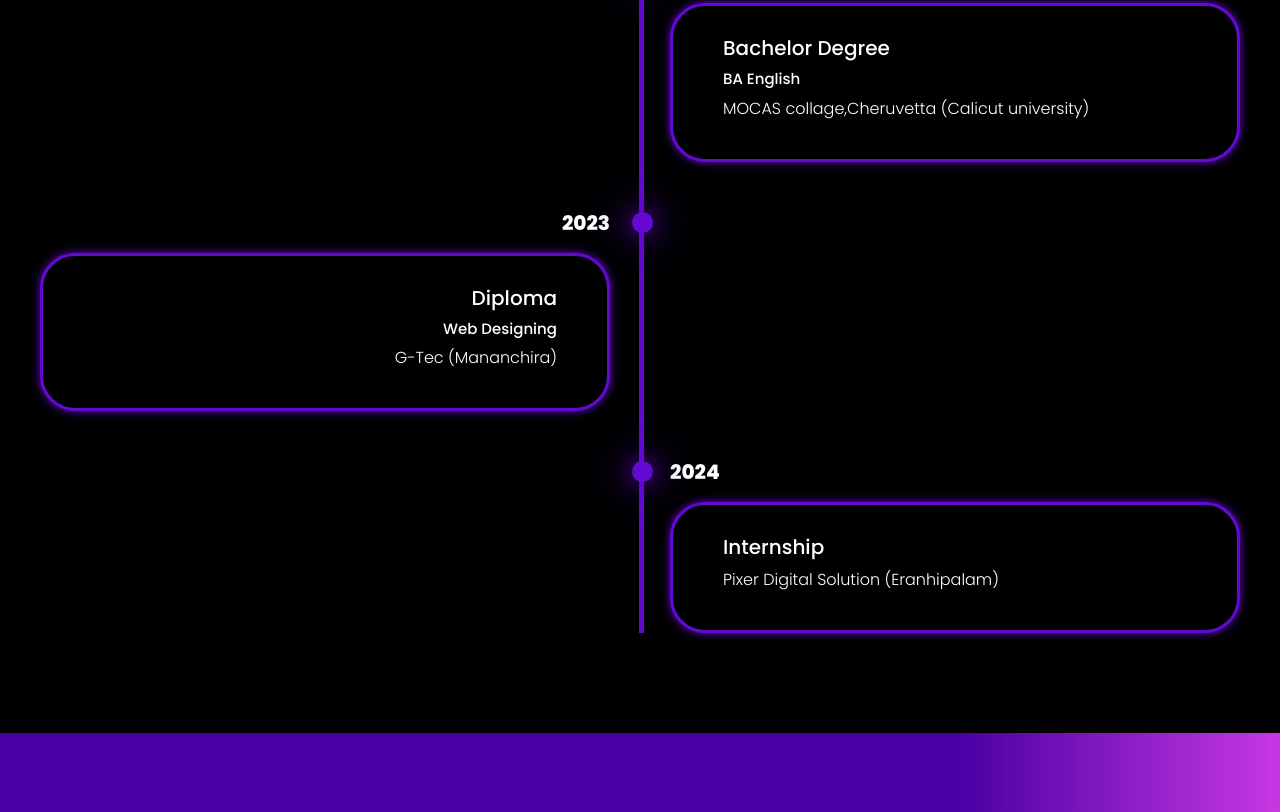
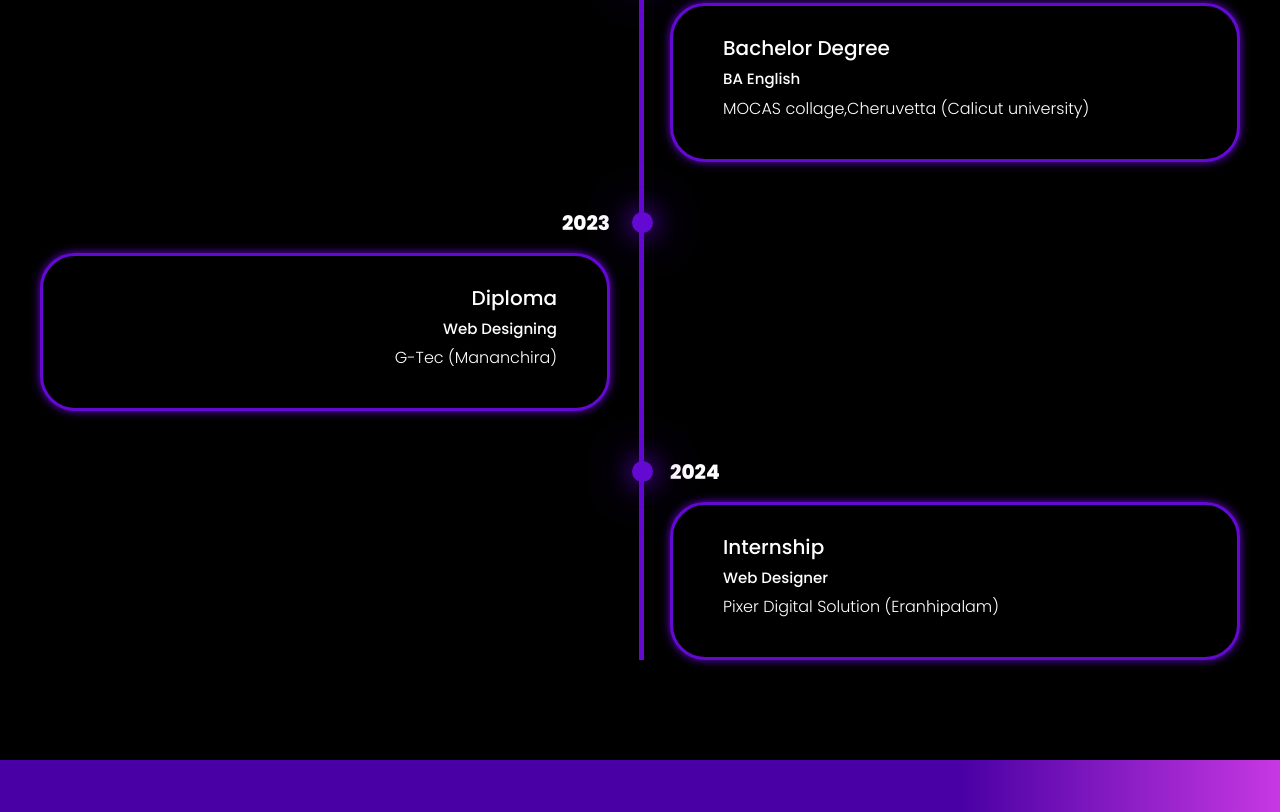
Before and after one commit to Akash4151/akash.in, a plain HTML site: page index.html in a window 1280 px wide. Shown: the part 1424-2236 px from the top of the page. Drawn offline with nearby package versions, Linux system fonts and the light colour scheme; a web font is replaced by a local one.

Commit message:
Add files via upload

```diff
--- a/index.html
+++ b/index.html
@@ -130,6 +130,8 @@
                 <div class="timeline-date">2024</div>
                 <div class="timeline-content">
                     <h3>Internship</h3>
+                    <h4>Web Designer</h4>
+
                     <p>Pixer Digital Solution (Eranhipalam)</p>
                 </div>
 
```
